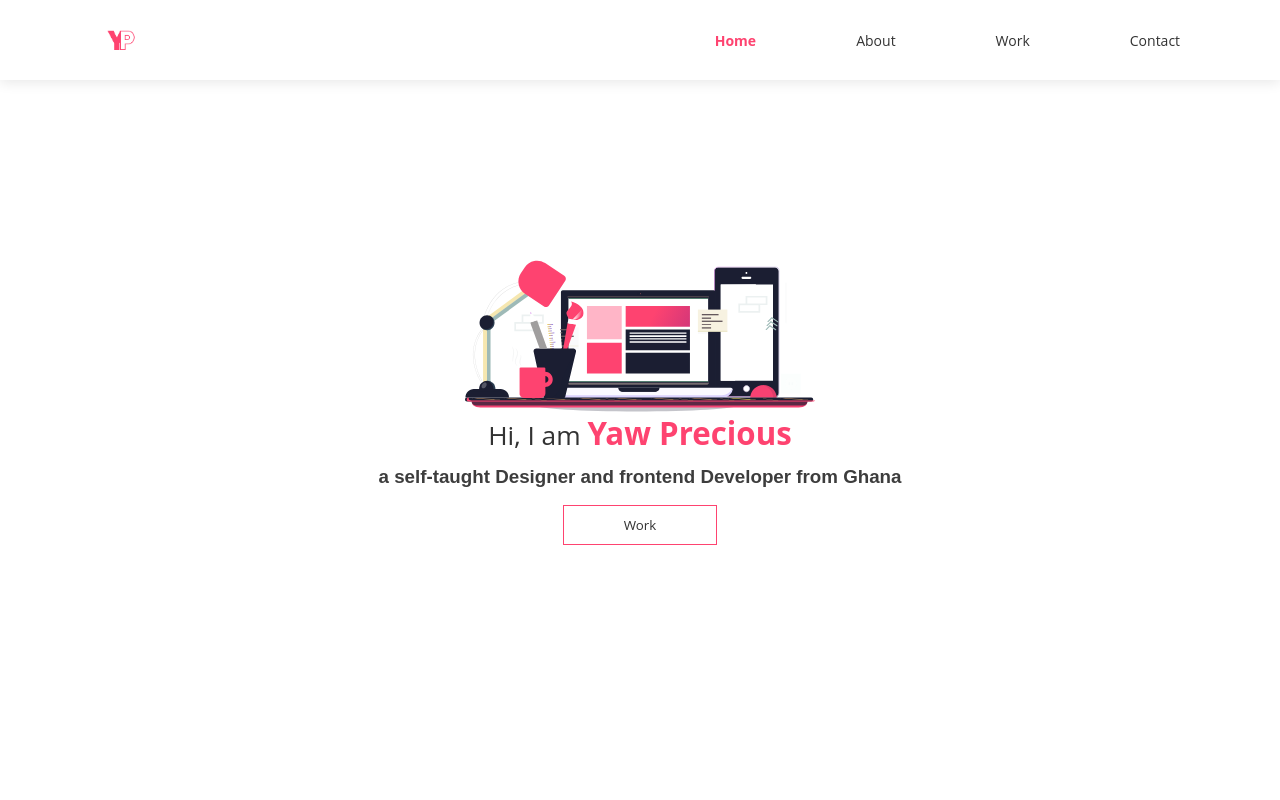
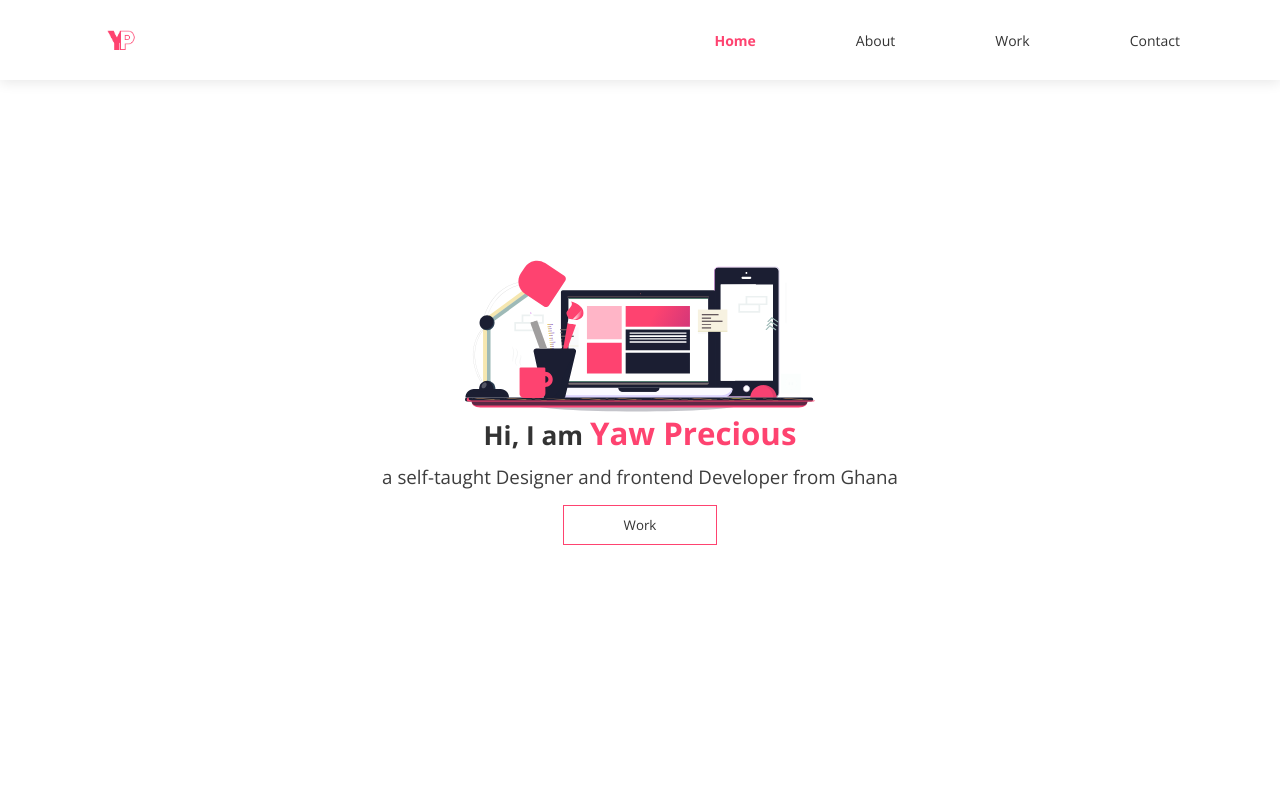
Before and after one commit to Tetteh-Yaw-Precious/personal_website, a React (Create React App) app: page / in a window 1280 px wide. Shown: the top 800 px of the page. Built offline with nearby package versions, Linux system fonts and the light colour scheme.

Commit message:
update on font

```diff
--- a/public/index.html
+++ b/public/index.html
@@ -15,6 +15,9 @@
       user's mobile device or desktop. See https://developers.google.com/web/fundamentals/web-app-manifest/
     -->
     <link rel="manifest" href="%PUBLIC_URL%/manifest.json" />
+    <link rel="preconnect" href="https://fonts.googleapis.com">
+<link rel="preconnect" href="https://fonts.gstatic.com" crossorigin>
+<link href="https://fonts.googleapis.com/css2?family=Open+Sans:ital,wght@0,300;0,700;1,400&display=swap" rel="stylesheet">
     <!--
       Notice the use of %PUBLIC_URL% in the tags above.
       It will be replaced with the URL of the `public` folder during the build.
--- a/src/components/Globalstyles.js
+++ b/src/components/Globalstyles.js
@@ -52,11 +52,11 @@
   padding: 0 2rem 0.5rem 0;
 }
 p{
-  font-size: 1.4rem;
+  font-size: 1.6rem;
   line-height: 190%;
-  font-weight: 600;
+  font-weight: 500;
   color: #3d3d3d;
-  font-family: 'Source Sans Pro', sans-serif;
+  font-family: 'Open sans', sans-serif;
 }
 li{
   font-size: 1.4rem;
--- a/src/components/Landingpage.js
+++ b/src/components/Landingpage.js
@@ -64,7 +64,7 @@
       align-items: center;
       h2 {
         font-size: ${rem(42)};
-        font-weight: 500;
+        font-weight: 600;
         span {
           font-size: ${rem(50)};
           color: var(--accent-color);
@@ -74,7 +74,7 @@
       p {
         font-size: ${rem(30)};
         text-align: center;
-        font-weight: 600;
+        font-weight: 500;
       }
     }
   }
```
